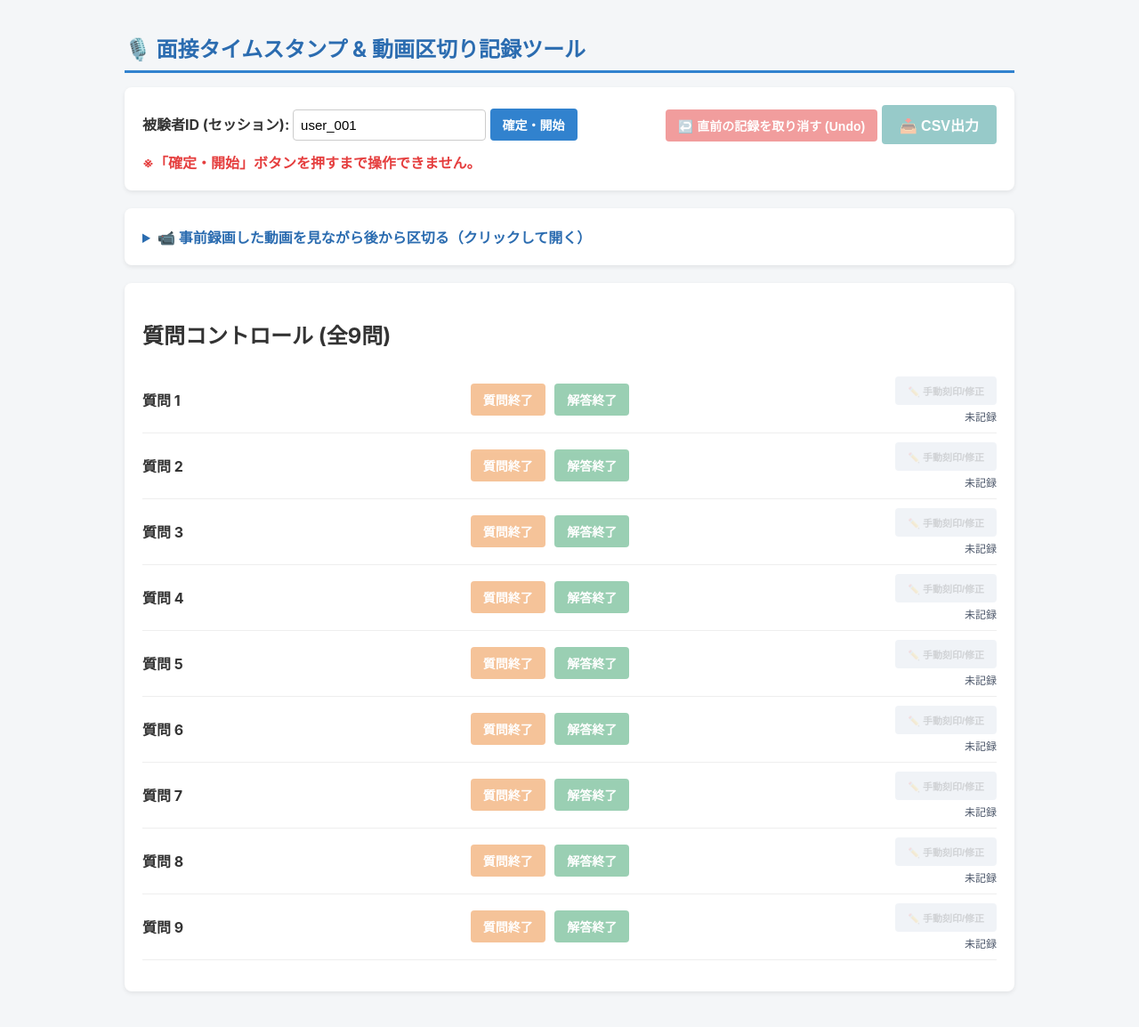
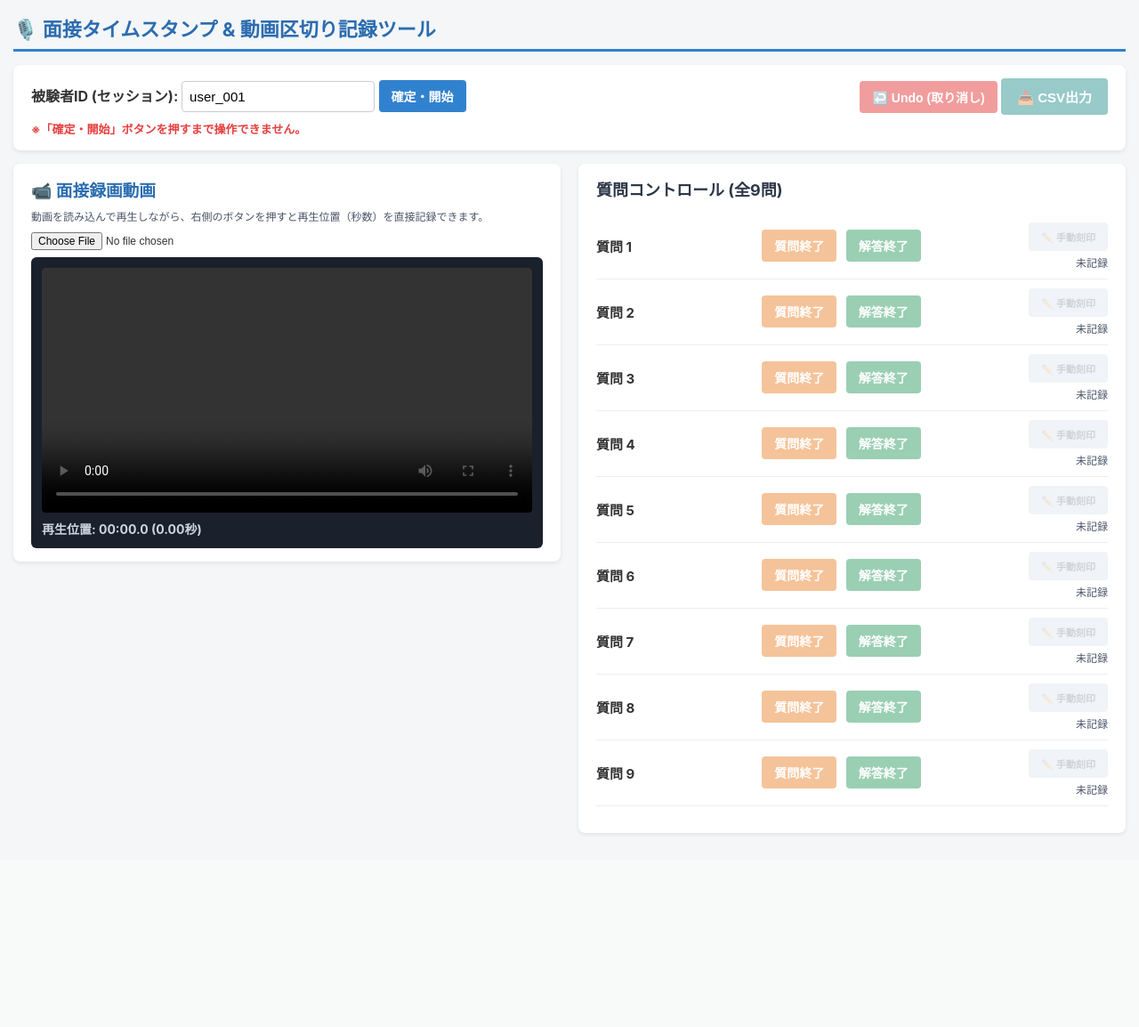
Before and after one commit to imanomura/mennsetukan, a Flask app: page / in a window 1280 px wide. Shown: the whole page at 89% size. After the commit the page ends 938 px from the top, so only its background shows below. Run offline with Flask 3, Linux system fonts and the light colour scheme.

Commit message:
動画対応修正

```diff
--- a/templates/interviewer.html
+++ b/templates/interviewer.html
@@ -3,13 +3,16 @@
   <head>
     <meta charset="UTF-8" />
     <meta name="viewport" content="width=device-width, initial-scale=1.0" />
-    <title>面接タイムスタンプ・動画区切り記録ツール</title>
+    <title>面接タイムスタンプ & 動画区切り記録ツール</title>
     <style>
+      * {
+        box-sizing: border-box;
+      }
       body {
         font-family: -apple-system, BlinkMacSystemFont, 'Segoe UI', Roboto, Arial, sans-serif;
-        max-width: 1000px;
+        max-width: 1400px;
         margin: 0 auto;
-        padding: 20px;
+        padding: 15px;
         background-color: #f4f6f8;
         color: #333;
       }
@@ -17,23 +20,25 @@
         border-bottom: 3px solid #3182ce;
         padding-bottom: 8px;
         color: #2b6cb0;
-        font-size: 24px;
+        font-size: 22px;
+        margin-top: 0;
       }
       .card {
         background: white;
-        padding: 20px;
+        padding: 15px 20px;
         border-radius: 8px;
         box-shadow: 0 2px 5px rgba(0, 0, 0, 0.08);
-        margin-bottom: 20px;
+        margin-bottom: 15px;
       }
       .flex-between {
         display: flex;
         justify-content: space-between;
         align-items: center;
+        flex-wrap: wrap;
+        gap: 10px;
       }
 
-      input[type='text'],
-      input[type='time'] {
+      input[type='text'] {
         padding: 8px;
         border: 1px solid #ccc;
         border-radius: 4px;
@@ -64,11 +69,11 @@
       .btn-csv {
         background-color: #319795;
         color: white;
-        font-size: 16px;
-        padding: 10px 20px;
+        font-size: 15px;
+        padding: 10px 18px;
       }
 
-      /* 質問ボタンの状態スタイル */
+      /* 質問ボタンのスタイル */
       .btn-q {
         background-color: #ed8936;
         color: white;
@@ -87,6 +92,41 @@
         box-shadow: inset 0 2px 4px rgba(0, 0, 0, 0.3);
       }
 
+      /* ★レイアウト分割（左右2カラム構造） */
+      .main-container {
+        display: grid;
+        grid-template-columns: 1fr 1fr;
+        gap: 20px;
+        align-items: start;
+      }
+
+      @media (max-width: 900px) {
+        .main-container {
+          grid-template-columns: 1fr; /* 画面が狭い場合は1列化 */
+        }
+      }
+
+      /* ★画面スクロール時も動画エリアを左側に追従固定 */
+      .sticky-video-card {
+        position: sticky;
+        top: 15px; /* 画面最上部から15pxの位置で固定 */
+        z-index: 100;
+      }
+
+      .video-section {
+        background-color: #1a202c;
+        padding: 12px;
+        border-radius: 6px;
+        color: white;
+      }
+      video {
+        width: 100%;
+        max-height: 480px;
+        background: black;
+        border-radius: 4px;
+        display: block;
+      }
+
       .question-row {
         display: flex;
         align-items: center;
@@ -96,35 +136,20 @@
       }
       .q-title {
         font-weight: bold;
-        width: 70px;
-        font-size: 16px;
+        width: 65px;
+        font-size: 15px;
       }
       .recorded-time-label {
         font-size: 12px;
         color: #4a5568;
         margin-top: 4px;
       }
-
-      /* 動画プレイヤーエリア */
-      .video-section {
-        background-color: #edf2f7;
-        padding: 15px;
-        border-radius: 6px;
-        margin-top: 15px;
-      }
-      video {
-        width: 100%;
-        max-height: 360px;
-        background: black;
-        border-radius: 4px;
-        margin-top: 8px;
-      }
     </style>
   </head>
   <body>
     <h1>🎙️ 面接タイムスタンプ & 動画区切り記録ツール</h1>
 
-    <!-- 1. セッション初期化 -->
+    <!-- 1. ヘッダー：セッションID設定 -->
     <div class="card">
       <div class="flex-between">
         <div>
@@ -133,42 +158,45 @@
           <button class="btn-set" onclick="initSession()">確定・開始</button>
         </div>
         <div>
-          <button class="btn-undo" id="btn-undo-top" onclick="undoLastOperation()" disabled>
-            ↩️ 直前の記録を取り消す (Undo)
-          </button>
+          <button class="btn-undo" id="btn-undo-top" onclick="undoLastOperation()" disabled>↩️ Undo (取り消し)</button>
           <button class="btn-csv" id="btn-csv-top" onclick="downloadCSV()" disabled>📥 CSV出力</button>
         </div>
       </div>
-      <p id="session-status" style="margin: 8px 0 0 0; color: #e53e3e; font-weight: bold">
+      <p id="session-status" style="margin: 6px 0 0 0; color: #e53e3e; font-weight: bold; font-size: 13px">
         ※「確定・開始」ボタンを押すまで操作できません。
       </p>
     </div>
 
-    <!-- 2. 面接録画動画からの手動刻印モード（オプション） -->
-    <div class="card">
-      <details>
-        <summary style="font-weight: bold; cursor: pointer; color: #2b6cb0">
-          📹 事前録画した動画を見ながら後から区切る（クリックして開く）
-        </summary>
+    <!-- 2. メインエリア（左：固定動画 / 右：質問記録ボタン） -->
+    <div class="main-container">
+      <!-- 左カラム：画面スクロールしても最上部に固定される動画プレイヤー -->
+      <div class="card sticky-video-card">
+        <h3 style="margin-top: 0; margin-bottom: 8px; color: #2b6cb0">📹 面接録画動画</h3>
+        <p style="margin: 0 0 8px 0; font-size: 12px; color: #4a5568">
+          動画を読み込んで再生しながら、右側のボタンを押すと再生位置（秒数）を直接記録できます。
+        </p>
+        <input
+          type="file"
+          id="video-input"
+          accept="video/*"
+          onchange="loadVideo(event)"
+          style="margin-bottom: 8px; font-size: 12px"
+        />
+
         <div class="video-section">
-          <p style="margin: 0 0 8px 0; font-size: 13px; color: #4a5568">
-            事前に撮影した面接動画（MP4等）を読み込み、再生しながら下のボタンを押すと、**動画の再生位置（秒数）**を記録できます。
-          </p>
-          <input type="file" id="video-input" accept="video/*" onchange="loadVideo(event)" />
-          <br />
           <video id="video-player" controls></video>
-          <div style="margin-top: 6px; font-weight: bold; color: #2d3748" id="video-time-display">
-            再生時間: 00:00.0
+          <div style="margin-top: 8px; font-weight: bold; color: #cbd5e0; font-size: 14px" id="video-time-display">
+            再生位置: 00:00.0 (0.00秒)
           </div>
         </div>
-      </details>
-    </div>
+      </div>
 
-    <!-- 3. 質問記録テーブル -->
-    <div class="card">
-      <h2>質問コントロール (全9問)</h2>
-      <div id="questions-container"></div>
-      <div id="completion-notice" style="margin-top: 15px"></div>
+      <!-- 右カラム：質問コントロール（スクロール可能） -->
+      <div class="card">
+        <h2 style="margin-top: 0; font-size: 18px; color: #2d3748">質問コントロール (全9問)</h2>
+        <div id="questions-container"></div>
+        <div id="completion-notice" style="margin-top: 15px"></div>
+      </div>
     </div>
 
     <script>
@@ -183,41 +211,29 @@
           .toString()
           .padStart(2, '0');
         const s = (sec % 60).toFixed(1).padStart(4, '0');
-        document.getElementById('video-time-display').innerText = `再生時間: ${m}:${s} (${sec.toFixed(2)}秒)`;
+        document.getElementById('video-time-display').innerText = `再生位置: ${m}:${s} (${sec.toFixed(2)}秒)`;
       };
 
-      // 動画ファイルの読み込み処理（黒画面防止・メモリ最適化版）
+      // 動画読み込み処理（オブジェクトURL解放・エラーハンドリング付）
       function loadVideo(event) {
         const file = event.target.files[0];
         if (!file) return;
 
-        // 1. 以前生成したURLがあればメモリ解放してクリア
         if (videoPlayer.src && videoPlayer.src.startsWith('blob:')) {
           URL.revokeObjectURL(videoPlayer.src);
         }
 
-        // 2. 新しい Blob URL を生成してセット
         const videoURL = URL.createObjectURL(file);
         videoPlayer.src = videoURL;
-
-        // 3. 動画要素を明示的にロード
         videoPlayer.load();
 
-        // 4. メタデータ読み込み成功時の処理（1フレーム目を画面表示）
         videoPlayer.onloadedmetadata = function () {
-          // 再生位置を0秒にセットして1フレーム目を描画
           videoPlayer.currentTime = 0;
-          console.log('動画の読み込みに成功しました:', file.name);
         };
 
-        // 5. コーデック非対応などのエラーハンドリング
         videoPlayer.onerror = function () {
-          console.error('動画読み込みエラー:', videoPlayer.error);
           alert(
-            '⚠️ 動画を表示できませんでした。\n\n' +
-              '【考えられる原因】\n' +
-              '・ブラウザが対応していない形式（.mov / HEVC(H.265) 等）です。\n' +
-              '・H.264形式の .mp4 ファイルに変換して再度お試しください。'
+            '⚠️ 動画を表示できませんでした。H.264形式の.mp4ファイルでお試しいただくか、Safari等の別ブラウザをご利用ください。'
           );
         };
       }
@@ -245,8 +261,6 @@
             isSessionActive = true;
             document.getElementById('session-status').innerText = `✅ セッション設定完了: ${currentSessionId}`;
             document.getElementById('session-status').style.color = '#2b6cb0';
-
-            // ボタンの有効化
             toggleControlButtons(true);
             refreshEventsList();
           }
@@ -279,7 +293,7 @@
                         <button class="btn-a" id="btn-a-${i}" onclick="recordEvent(${i}, 'participant_answer_end')" disabled>解答終了</button>
                     </div>
                     <div style="text-align: right;">
-                        <button id="btn-manual-${i}" onclick="manualTimeInput(${i})" style="font-size: 11px; background: #e2e8f0;" disabled>✏️ 手動刻印/修正</button>
+                        <button id="btn-manual-${i}" onclick="manualTimeInput(${i})" style="font-size: 11px; background: #e2e8f0;" disabled>✏️ 手動刻印</button>
                         <div class="recorded-time-label" id="time-label-${i}">未記録</div>
                     </div>
                 `;
@@ -287,7 +301,7 @@
         }
       }
 
-      // イベント記録処理（押し直し・動画位置同期対応）
+      // イベント記録処理
       async function recordEvent(questionId, eventType, specifiedISOString = null) {
         if (!isSessionActive) {
           alert('先にセッションを設定してください。');
@@ -302,13 +316,12 @@
           replace_existing: true
         };
 
-        // 指定手動時刻がある場合
         if (specifiedISOString) {
           payload.manual_time = specifiedISOString;
         }
 
-        // 動画が読み込まれて再生中の場合、動画の現在位置（秒）を送信
-        if (videoPlayer.src && !videoPlayer.paused) {
+        // 動画がセットされていれば再生位置（秒）を記録
+        if (videoPlayer.src) {
           payload.video_time_sec = videoPlayer.currentTime;
         }
 
@@ -330,7 +343,7 @@
         }
       }
 
-      // 人の手による手動時刻修正（hh:mm:ss 入力ダイアログ）
+      // 手動時刻入力
       function manualTimeInput(questionId) {
         const inputTime = prompt(`質問 ${questionId} の刻印時刻を直接指定してください (形式: HH:MM:SS)`, '12:00:00');
         if (!inputTime) return;
@@ -339,7 +352,6 @@
           ? 'interviewer_question_end'
           : 'participant_answer_end';
 
-        // 今日の日付と結合して ISO フォーマット生成
         const today = new Date().toISOString().split('T')[0];
         const targetISO = new Date(`${today}T${inputTime}Z`).toISOString();
 
@@ -364,7 +376,7 @@
         }
       }
 
-      // 状態および画面表示（ボタン色・テキスト・更新時刻）のリアルタイム書き換え
+      // 状態・ボタン表示書き換え
       async function refreshEventsList() {
         if (!isSessionActive) return;
         try {
@@ -372,7 +384,6 @@
           const data = await res.json();
           if (!data.events) return;
 
-          // 表示リセット
           for (let i = 1; i <= 9; i++) {
             const btnQ = document.getElementById(`btn-q-${i}`);
             const btnA = document.getElementById(`btn-a-${i}`);
@@ -383,14 +394,16 @@
             document.getElementById(`time-label-${i}`).innerText = '未記録';
           }
 
-          // イベント情報の反映（最新の押し直し結果を表示）
           const eventSummary = {};
           data.events.forEach((ev) => {
             const q = ev.question_id;
             if (!eventSummary[q]) eventSummary[q] = {};
 
             const timeStr = new Date(ev.server_time).toLocaleTimeString('ja-JP');
-            const videoSecStr = ev.video_time_sec ? ` (${ev.video_time_sec.toFixed(1)}秒位置)` : '';
+            const videoSecStr =
+              ev.video_time_sec !== null && ev.video_time_sec !== undefined
+                ? ` (${ev.video_time_sec.toFixed(1)}秒位置)`
+                : '';
 
             if (ev.event_type === 'interviewer_question_end' || ev.event_type === 'question_end') {
               eventSummary[q].qTime = timeStr + videoSecStr;
```
Also changed, not shown: app_gemini.py (+12 -0 lines), koto_sync.sqlite3.
